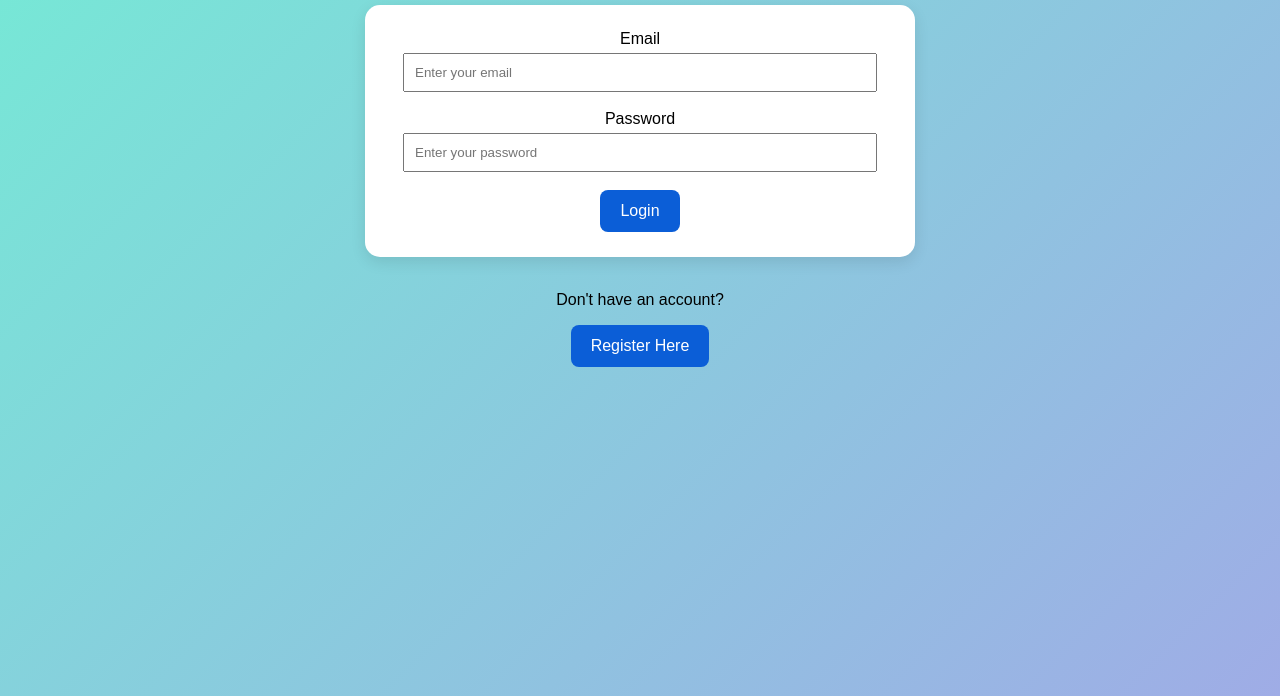
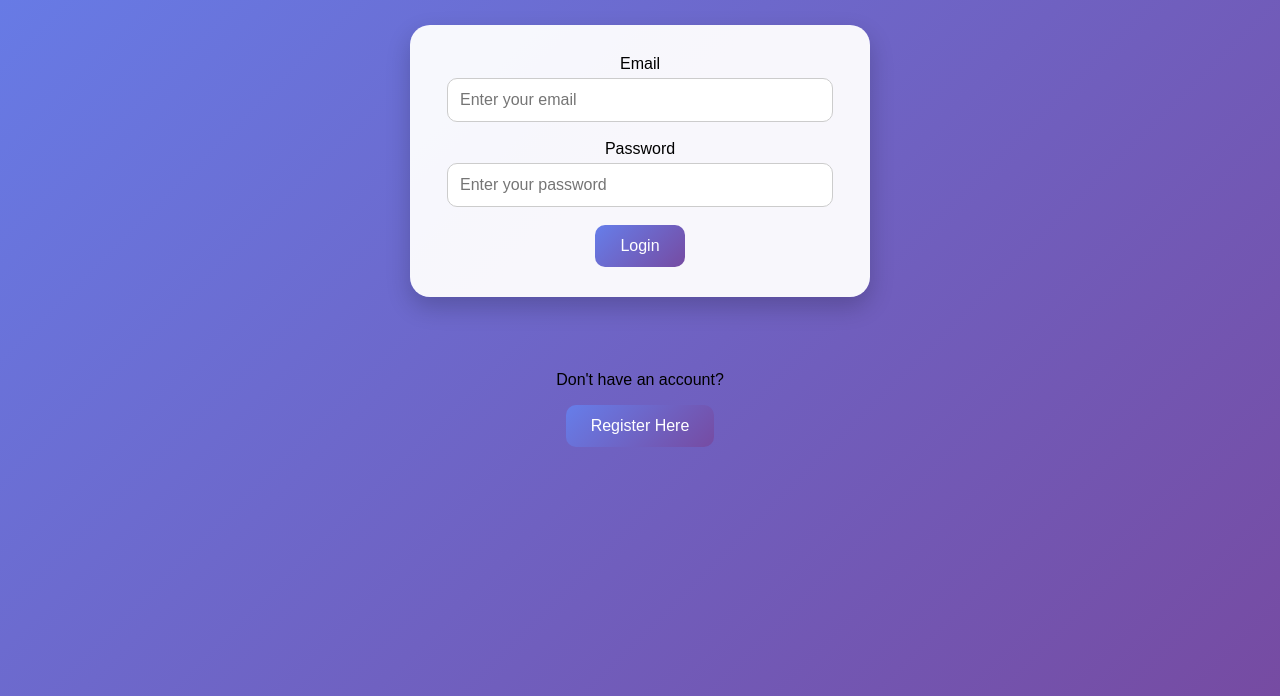
Before and after one commit to owusufrancis281-lang/MyFiles, a website: page public/index.html in a window 1280 px wide. Shown: the part 144-840 px from the top of the page. Drawn offline with Linux system fonts and the light colour scheme.

Commit message:
Add login page styles to style.css
Added styles for login page including body, h1, form, input, and button.

```diff
--- a/public/style.css
+++ b/public/style.css
@@ -146,3 +146,43 @@ font-weight:bold;
 a:hover{
 text-decoration:underline;
 }
+/* Login Page Design */
+
+body {
+    background: linear-gradient(135deg, #667eea, #764ba2);
+    min-height: 100vh;
+}
+
+h1 {
+    color: white;
+}
+
+form {
+    background: rgba(255,255,255,0.95);
+    padding: 30px;
+    border-radius: 20px;
+    max-width: 400px;
+    margin: 40px auto;
+    box-shadow: 0 10px 25px rgba(0,0,0,0.2);
+}
+
+input {
+    border: 1px solid #ccc;
+    border-radius: 10px;
+    padding: 12px;
+    width: 90%;
+    font-size: 16px;
+}
+
+button {
+    background: linear-gradient(135deg,#667eea,#764ba2);
+    border-radius: 10px;
+    padding: 12px 25px;
+    color: white;
+    border: none;
+    font-size: 16px;
+}
+
+button:hover {
+    opacity: 0.85;
+}
```
